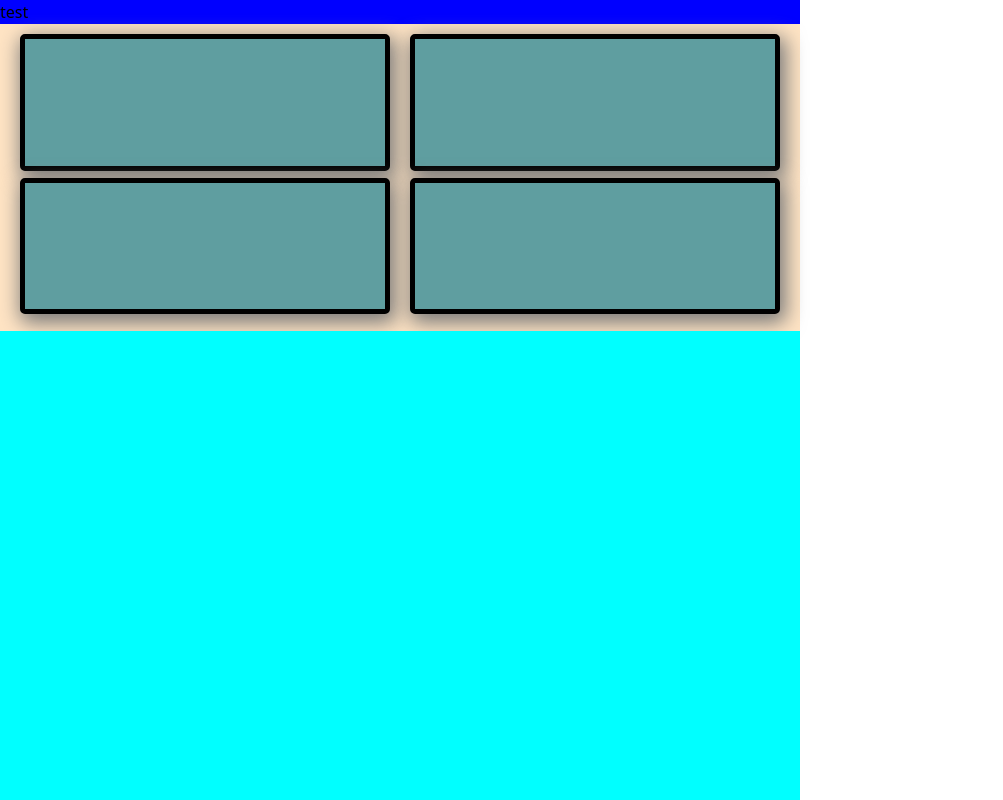
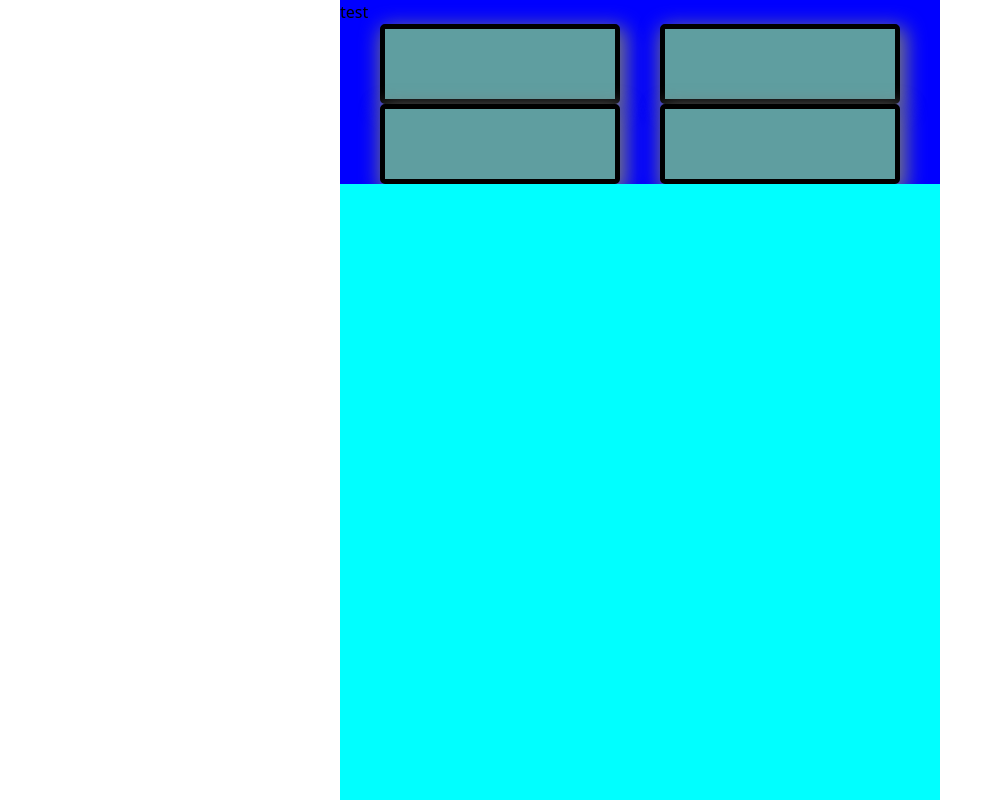
Before and after one commit to Smowling/Order98, a Nuxt app: page /test in a window 1280 px wide. Shown: the top 800 px of the page, without its empty margins (0-1003 px from the left). Built offline with nearby package versions, Linux system fonts and the light colour scheme.

Commit message:
dropzones

```diff
--- a/pages/test.vue
+++ b/pages/test.vue
@@ -1,16 +1,20 @@
 <template>
-    <!-- <div class="grid justify-items: center;"> -->
+    <div class="flex justify-around">
         <div class="game">
             <nav>test</nav>
-        <div class="dropzone">
+            <div class="flex justify-evenly">
                 <div class="zone"></div>
                 <div class="zone"></div>
+
+            </div>
+            <div class="flex justify-evenly">
                 <div class="zone"></div>
                 <div class="zone"></div>
+
             </div>
             <div class="hand"></div>
         </div>
-    <!-- </div> -->
+    </div>
 </template>
 
 <script setup lang="ts">
@@ -19,10 +23,11 @@
 
 <style scoped>
 .game {
-    width: 98%;
-    max-width: 800px;
+    width: 100%;
+    height: 840px;
+    max-height: 840px;
+    max-width: 600px;
     background-color: blue;
-    height: 1000px;
     display: flex;
     flex-direction: column;
 }
@@ -46,8 +51,10 @@
 
 .zone {
     background-color: cadetblue;
-    width: 95%;
+    width: 40%;
+    min-width: 64px;
     height: 95%;
+    min-height: 80px;
     border: 5px solid black;
     border-radius: 5px;
     justify-content: center;
```
Lines whose indentation alone changed are shown as unchanged.
